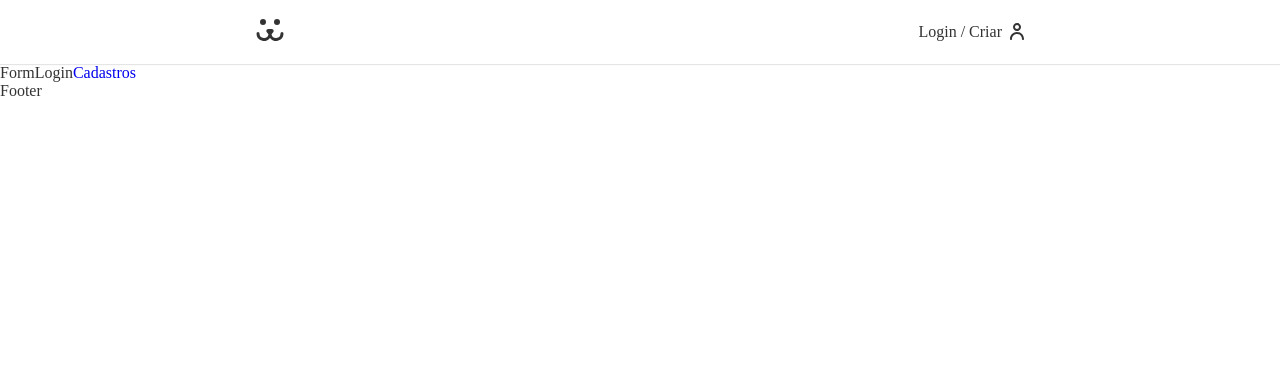
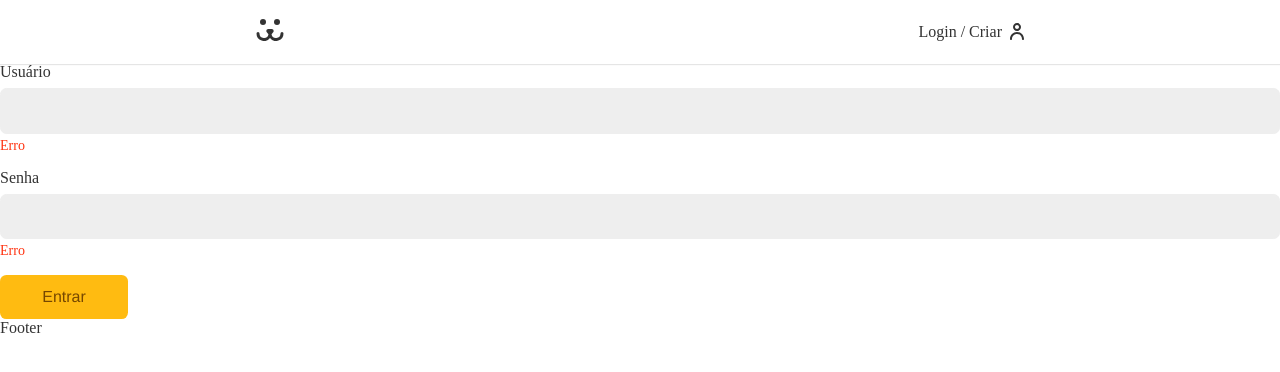
Before and after one commit to sidyjw/dogs, a React (Create React App) app: page /login in a window 1280 px wide. Shown: the top 372 px of the page. Built offline with nearby package versions, Linux system fonts and the light colour scheme.

Commit message:
O Input e Button do formulário foi criado e estilizado

```diff
--- /dev/null
+++ b/src/components/Form/Button/index.tsx
@@ -0,0 +1,16 @@
+import * as S from "./styles";
+
+interface Btn {
+  children: JSX.Element | string;
+  disabled?: boolean;
+}
+
+function Button({ children, disabled, ...props }: Btn) {
+  return (
+    <S.Btn disabled={disabled ?? false} {...props}>
+      {children}
+    </S.Btn>
+  );
+}
+
+export default Button;
--- /dev/null
+++ b/src/components/Form/Button/styles.ts
@@ -0,0 +1,26 @@
+import styled from "styled-components";
+
+export const Btn = styled.button`
+  font-size: 1rem;
+  font-family: var(--type-first);
+  cursor: pointer;
+  border: none;
+  border-radius: 0.4rem;
+  background: #fb1;
+  color: #764701;
+  padding: 0.8rem 1.2rem;
+  box-sizing: border-box;
+  transition: 0.1s;
+  min-width: 8rem;
+
+  &:hover,
+  &:focus {
+    outline: none;
+    box-shadow: 0 0 0 3px #fea, 0 0 0 4px #fb1;
+  }
+
+  &:disabled {
+    opacity: 0.5;
+    cursor: wait;
+  }
+`;
--- /dev/null
+++ b/src/components/Form/Input/index.tsx
@@ -0,0 +1,19 @@
+import * as S from "./styles";
+
+interface Input {
+  label: string;
+  type?: string | undefined | null;
+  name: string;
+}
+
+function InputField({ label, type, name }: Input) {
+  return (
+    <S.Wrapper>
+      <S.Label htmlFor={name}>{label}</S.Label>
+      <S.InputField id={name} type={type ?? "text"} name={name} />
+      <S.ErrorText>Erro</S.ErrorText>
+    </S.Wrapper>
+  );
+}
+
+export default InputField;
--- /dev/null
+++ b/src/components/Form/Input/styles.ts
@@ -0,0 +1,37 @@
+import styled from "styled-components";
+
+export const Wrapper = styled.div`
+  margin-bottom: 1rem;
+`;
+
+export const InputField = styled.input`
+  border: 1px solid #eee;
+  display: block;
+  width: 100%;
+  font-size: 1rem;
+  padding: 0.8rem;
+  border-radius: 0.4rem;
+  background: #eee;
+  transition: 0.2s;
+
+  &:focus,
+  &:hover {
+    outline: none;
+    border-color: #fb1;
+    background: white;
+    box-shadow: 0 0 0 3px #fea;
+  }
+`;
+
+export const Label = styled.label`
+  display: block;
+  font-size: 1rem;
+  line-height: 1;
+  padding-bottom: 0.5rem;
+`;
+
+export const ErrorText = styled.p`
+  color: #f31;
+  font-size: 0.875rem;
+  margin-top: 0.25rem;
+`;
--- a/src/containers/LoginForm/index.tsx
+++ b/src/containers/LoginForm/index.tsx
@@ -1,11 +1,17 @@
-import { Link } from "react-router-dom";
+import Button from "components/Form/Button";
+import Input from "components/Form/Input";
 
 function LoginForm() {
+  function handleSubmit(event: React.FormEvent<HTMLFormElement>) {
+    event.preventDefault();
+  }
+
   return (
-    <div>
-      FormLogin
-      <Link to="/login/criar">Cadastros</Link>
-    </div>
+    <form onSubmit={handleSubmit}>
+      <Input label="Usuário" name="username" />
+      <Input type="password" label="Senha" name="password" />
+      <Button>Entrar</Button>
+    </form>
   );
 }
 
```
